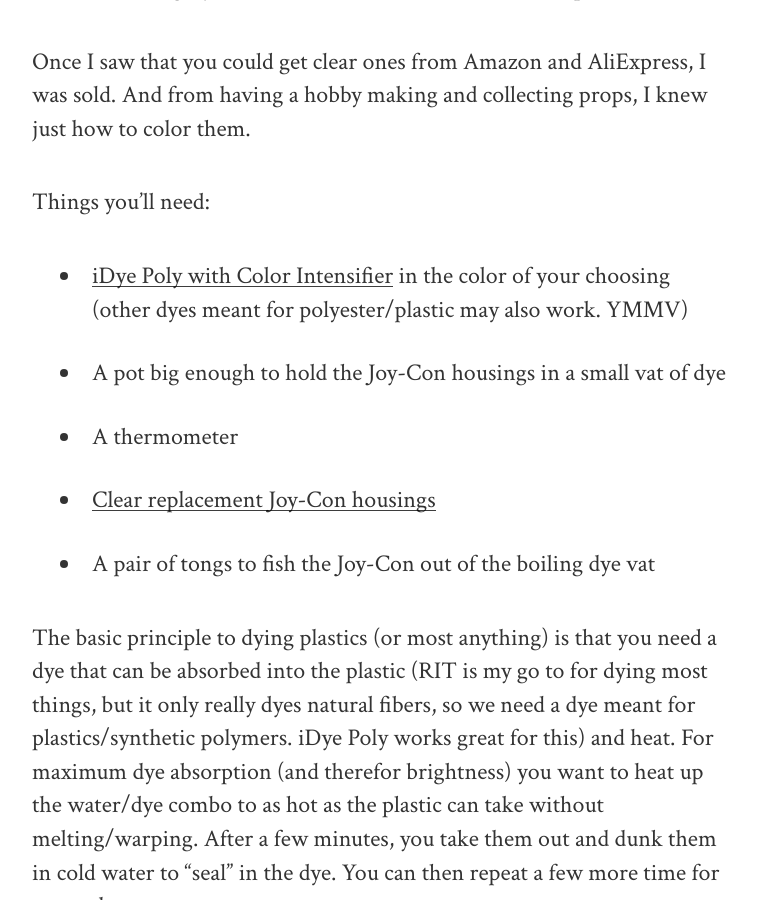
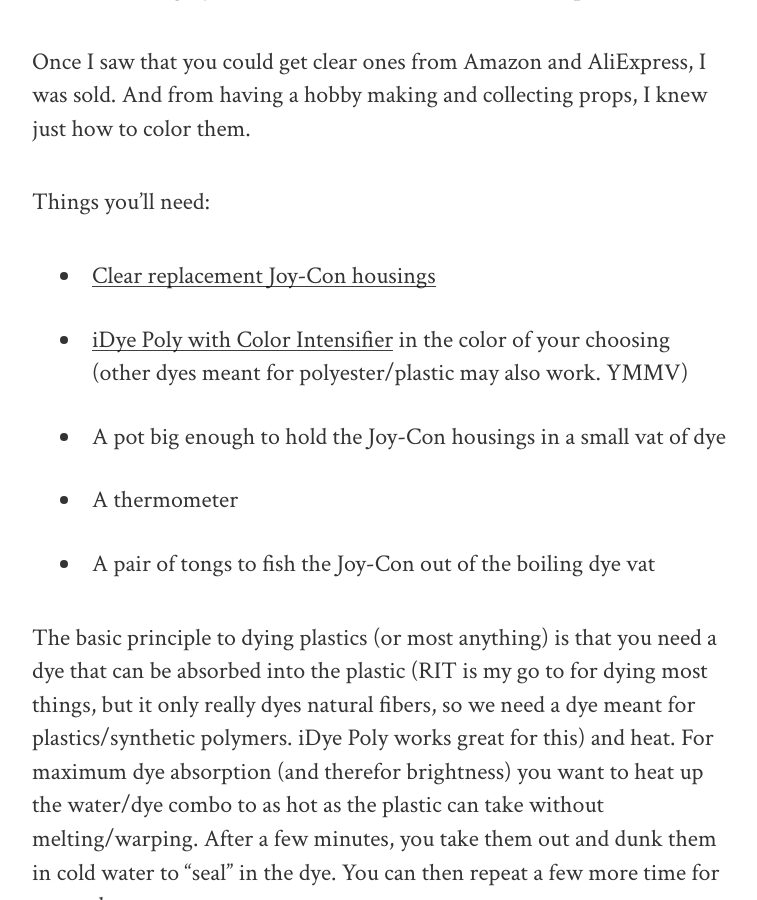
Before and after one commit to mermaid/HolimanDotOrg, a Jekyll site: the page built from _posts/2017-09-14-fire-orange-joy-con.md, in a window 1280 px wide and 900 px high, scrolled down 1007 px. Shown: the whole window, without its empty margins (258-1015 px from the left). Built offline with Jekyll 4.4.1, drawn with Linux system fonts in a browser that asks for light colours; nearby versions of some CDN libraries.

Commit message:
a bit of tweaking to the article

```diff
--- a/_posts/2017-09-14-fire-orange-joy-con.md
+++ b/_posts/2017-09-14-fire-orange-joy-con.md
@@ -11,10 +11,10 @@
 Once I saw that you could get clear ones from Amazon and AliExpress, I was sold. And from having a hobby making and collecting props, I knew just how to color them.
 
 Things you’ll need:
+- [Clear replacement Joy-Con housings](https://www.amazon.com/gp/product/B07527NNBG/ref=as_li_tl?ie=UTF8&camp=1789&creative=9325&creativeASIN=B07527NNBG&linkCode=as2&tag=islandsprite-20&linkId=4ac5b54162469fffeaa8bcbe608bb870)
  - [iDye Poly with Color Intensifier](https://www.amazon.com/gp/product/B00EYK21UY/ref=as_li_tl?ie=UTF8&camp=1789&creative=9325&creativeASIN=B00EYK21UY&linkCode=as2&tag=islandsprite-20&linkId=04e752eab0614a128b5569a7fc7d2d3a) in the color of your choosing (other dyes meant for polyester/plastic may also work. YMMV)
  - A pot big enough to hold the Joy-Con housings in a small vat of dye
  - A thermometer
- - [Clear replacement Joy-Con housings](https://www.amazon.com/gp/product/B07527NNBG/ref=as_li_tl?ie=UTF8&camp=1789&creative=9325&creativeASIN=B07527NNBG&linkCode=as2&tag=islandsprite-20&linkId=4ac5b54162469fffeaa8bcbe608bb870)
  - A pair of tongs to fish the Joy-Con out of the boiling dye vat
 
 The basic principle to dying plastics (or most anything) is that you need a dye that can be absorbed into the plastic (RIT is my go to for dying most things, but it only really dyes natural fibers, so we need a dye meant for plastics/synthetic polymers. iDye Poly works great for this) and heat. For maximum dye absorption (and therefor brightness) you want to heat up the water/dye combo to as hot as the plastic can take without melting/warping. After a few minutes, you take them out and dunk them in cold water to “seal” in the dye. You can then repeat a few more time for max color.
```
Also changed, not shown: 3 other files.
